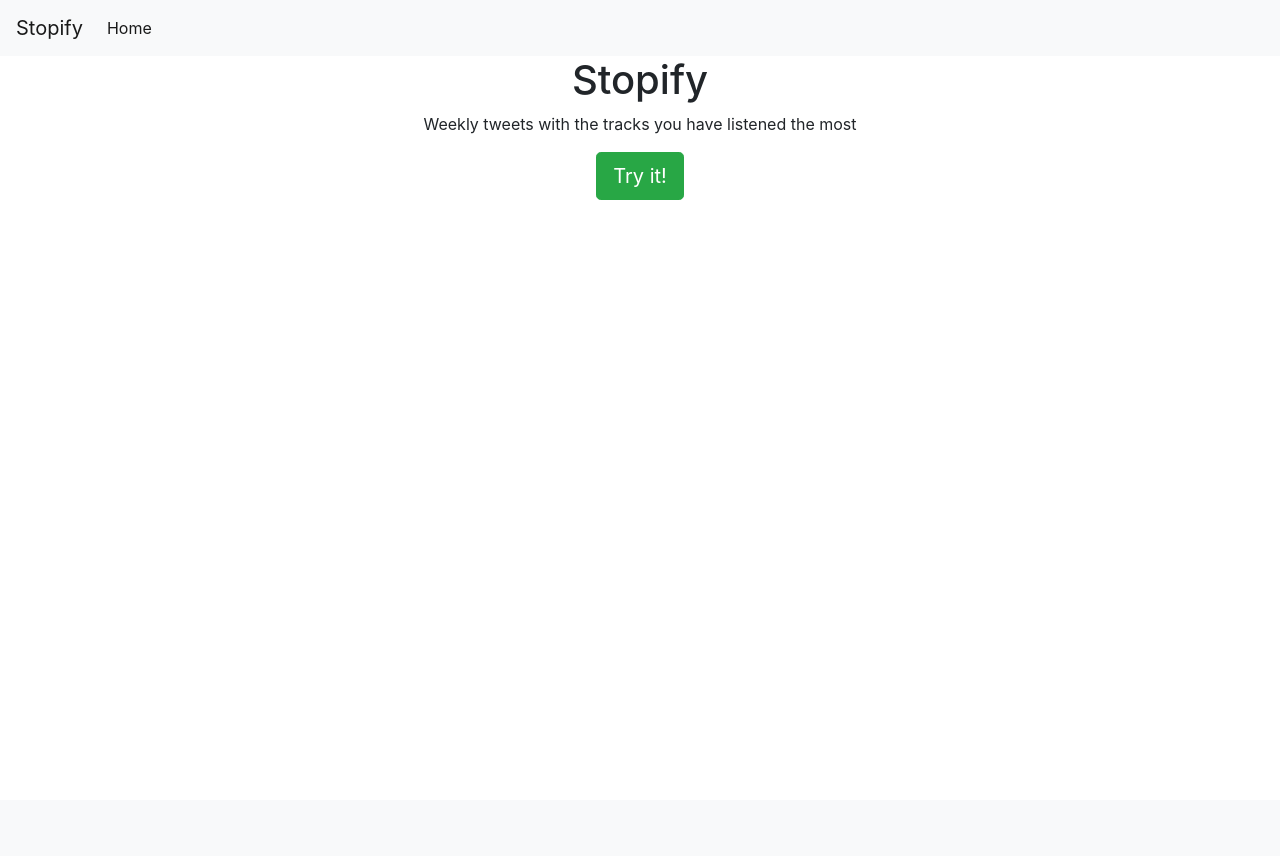
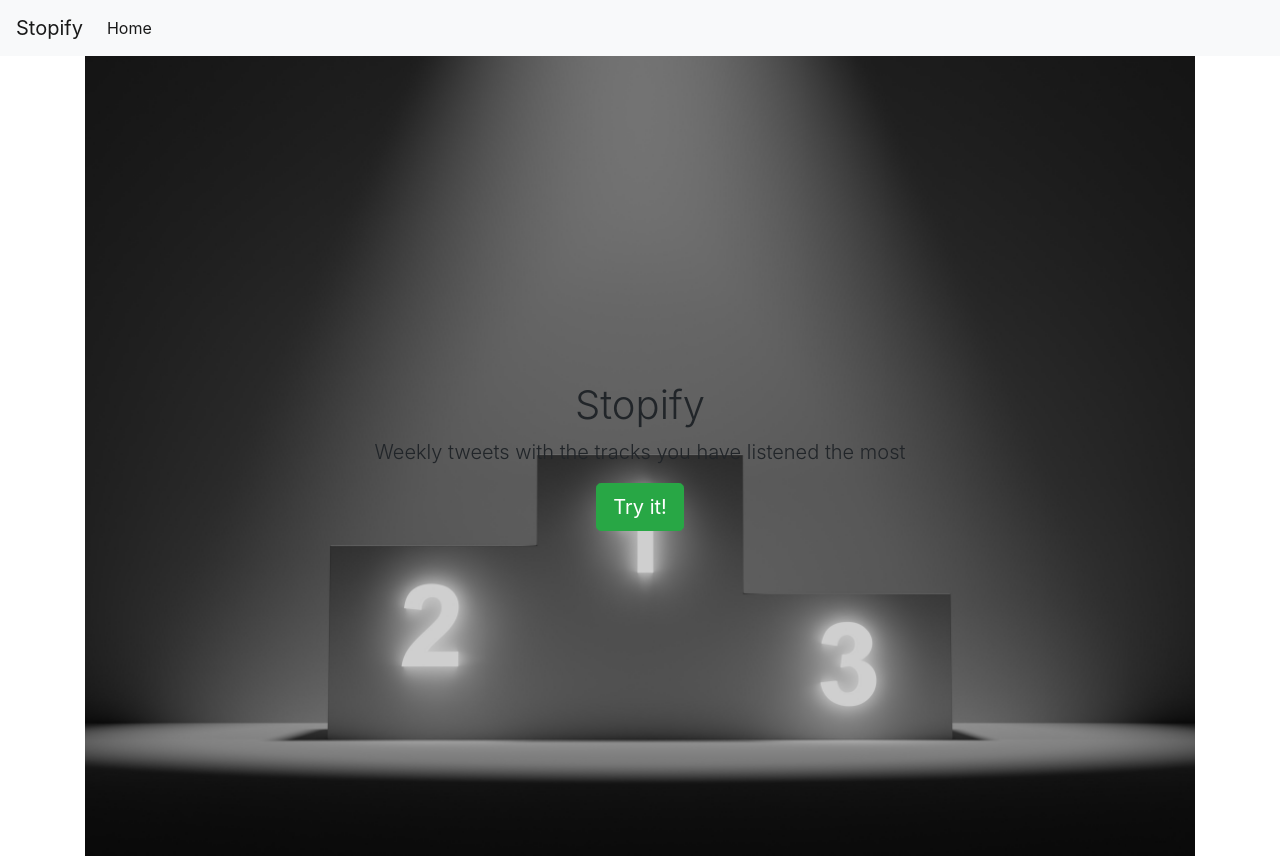
Before and after one commit to jaimescose/stopify, a Flask app: page / in a window 1280 px wide. Before the commit the page ends 200 px from the top, so only its background shows below. Run offline with Flask 2, Linux system fonts and the light colour scheme; some libraries are stand-ins or nearby versions.

Commit message:
changes to style

```diff
--- a/static/css/main.css
+++ b/static/css/main.css
@@ -1,8 +1,15 @@
 .audio-in-card {
   margin: auto;
-  width: 100%;
+  width: 250px;
   position: absolute;
   bottom: 0;
-  height: 50px;
-  border: 1px solid red;
 }
+
+.masthead {
+  height: 100vh;
+  min-height: 500px;
+  background-image: url('../images/img-header.jpg');
+  background-size: cover;
+  background-position: center;
+  background-repeat: no-repeat;
+}
--- a/templates/index.html
+++ b/templates/index.html
@@ -1,11 +1,17 @@
 {% extends 'layout.html' %}
 
 {% block content %}
-<div class="container text-center">
-  <h1>Stopify</h1>
-  <p>Weekly tweets with the tracks you have listened the most</p>
-  <form method="POST" action="{{ url_for('index') }}">
-    <button class="btn btn-success btn-lg" value="submit">Try it!</button>
-  </form>
-</div>
+<header class="masthead">
+  <div class="container h-100">
+    <div class="row h-100 align-items-center">
+      <div class="col-12 text-center">
+        <h1 class="font-weight-light">Stopify</h1>
+        <p class="lead">Weekly tweets with the tracks you have listened the most</p>
+        <form method="POST" action="{{ url_for('index') }}">
+          <button class="btn btn-success btn-lg" value="submit">Try it!</button>
+        </form>
+      </div>
+    </div>
+  </div>
+</header>
 {% endblock content %}
--- a/templates/layout.html
+++ b/templates/layout.html
@@ -9,7 +9,6 @@
         <title>Stopify</title>
     </head>
     <body>
-        <header>
         <nav class="navbar navbar-expand-lg navbar-light bg-light">
             <a class="navbar-brand" href="{{ url_for('index') }}">Stopify</a>
             <button class="navbar-toggler" type="button" data-toggle="collapse" data-target="#navbarNav" aria-controls="navbarNav" aria-expanded="false" aria-label="Toggle navigation">
@@ -23,7 +22,6 @@
                 </ul>
             </div>
         </nav>
-        <header>
         <div class="container">
             {% block content %}
             {% endblock %}
```
Also changed, not shown: 2 other files. Lines whose indentation alone changed are shown as unchanged.
